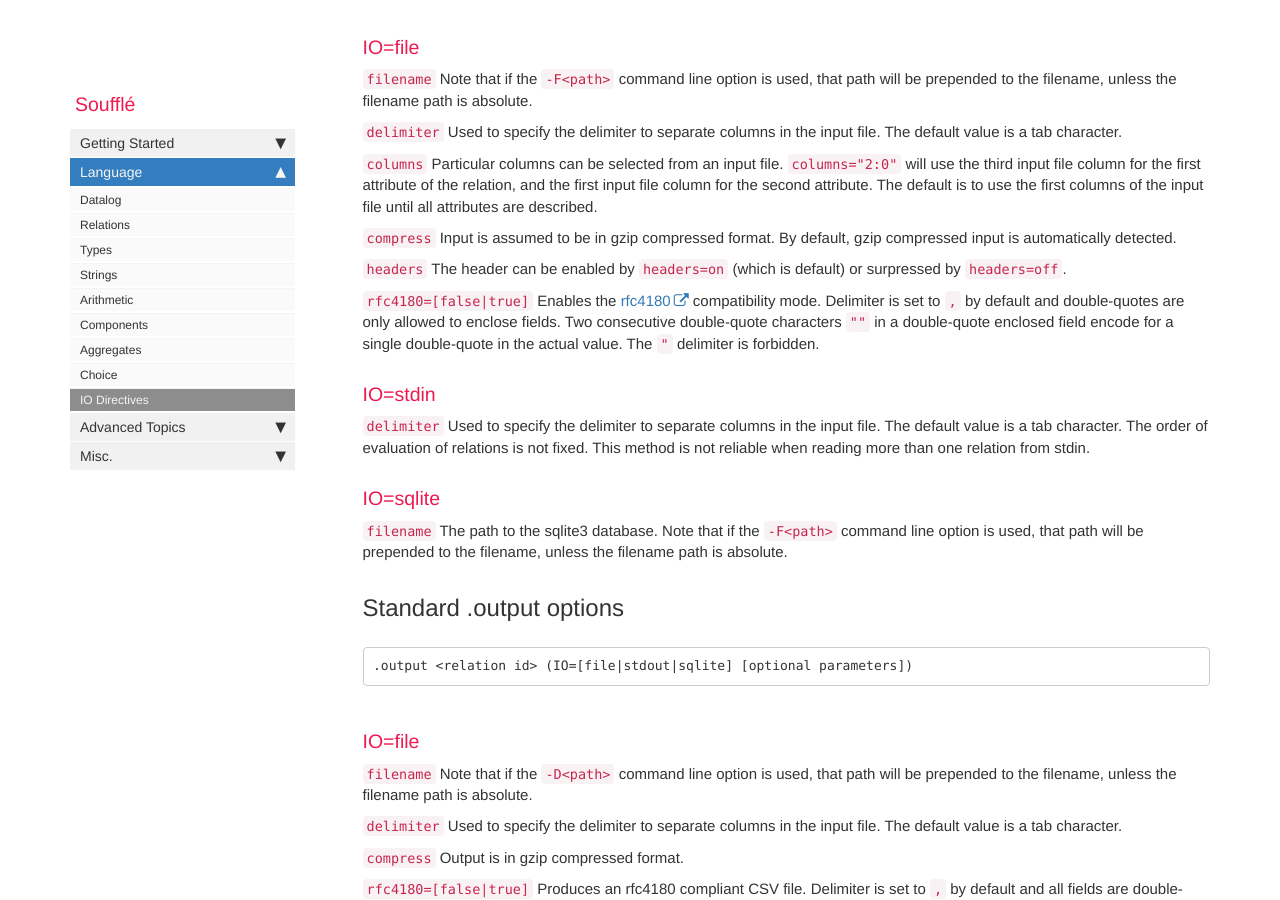
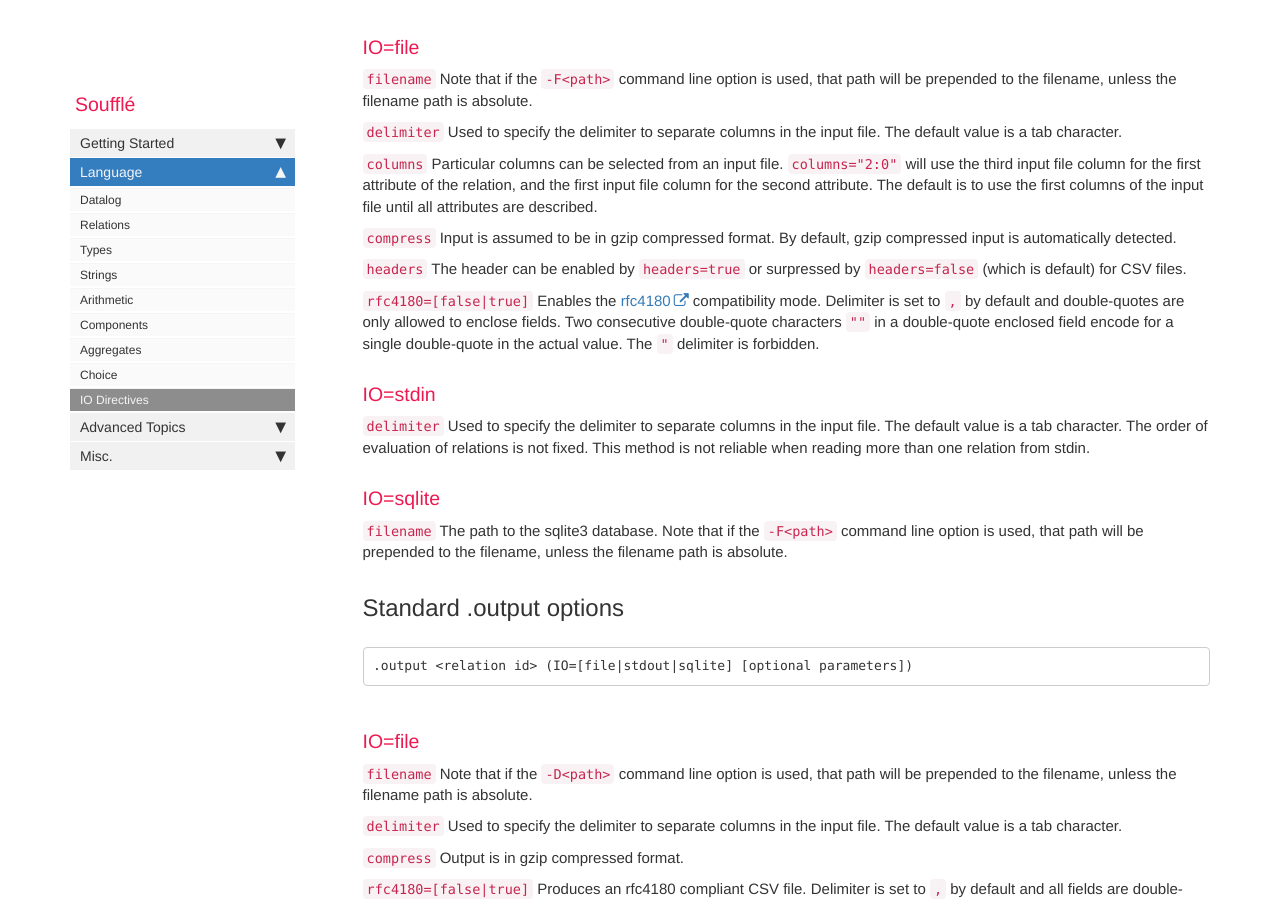
Before and after one commit to souffle-lang/souffle-lang.github.io, a Jekyll site: the page built from pages/docs/io.md, in a window 1280 px wide and 900 px high, scrolled down 2380 px. Built offline with Jekyll 4.4.1, drawn with Linux system fonts in a browser that asks for light colours; comment, search, counter and statistics services are not loaded.

Commit message:
Update io.md

```diff
--- a/pages/docs/io.md
+++ b/pages/docs/io.md
@@ -99,7 +99,7 @@ Particular columns can be selected from an input file. `columns="2:0"` will use
 Input is assumed to be in gzip compressed format. By default, gzip compressed input is automatically detected.
 
 `headers`
-The header can be enabled by `headers=on` (which is default) or surpressed by `headers=off`.
+The header can be enabled by `headers=true` or surpressed by `headers=false` (which is default) for CSV files.
 
 `rfc4180=[false|true]`
 Enables the [rfc4180](https://datatracker.ietf.org/doc/html/rfc4180) compatibility mode. Delimiter is set to `,` by default and double-quotes are only allowed to enclose fields. Two consecutive double-quote characters `""` in a double-quote enclosed field encode for a single double-quote in the actual value. The `"` delimiter is forbidden.
```
